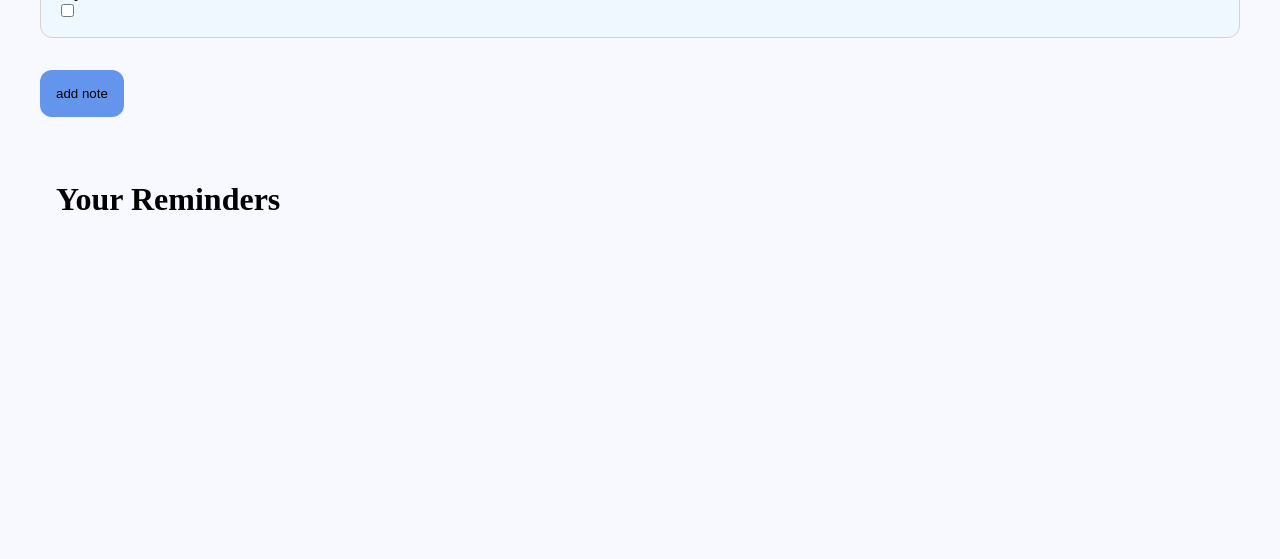
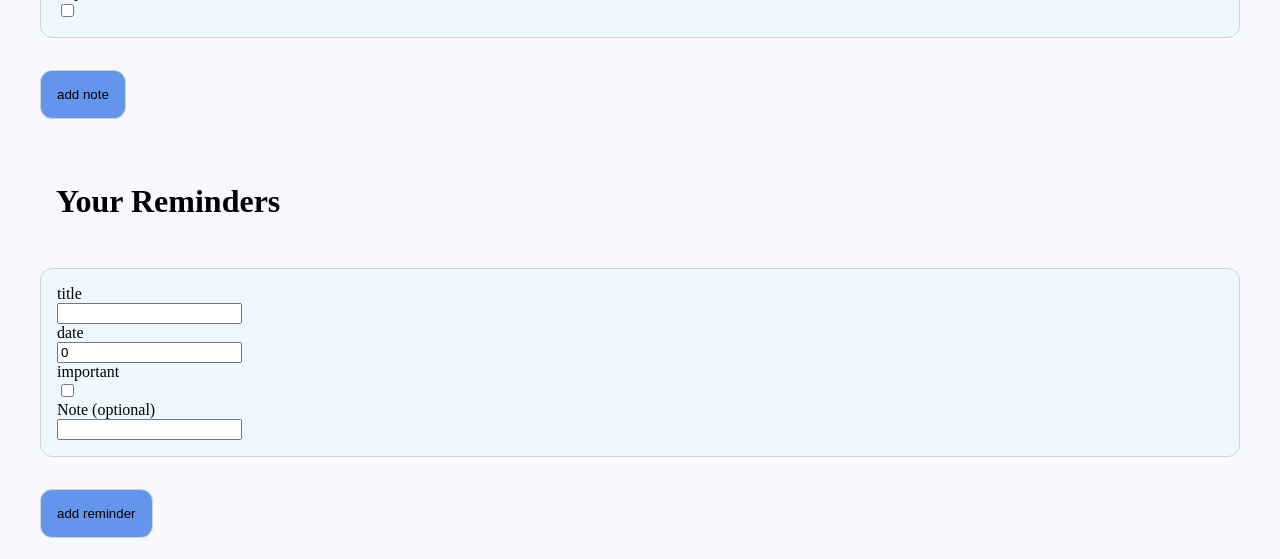
Before and after one commit to SimonReilich/ToDo-Ui, an Angular app: page / in a window 1280 px wide. Shown: the part 330-889 px from the top of the page. Before the commit the page ends 800 px from the top, so only its background shows below. Built offline with nearby package versions, Linux system fonts and the light colour scheme; no server answers.

Commit message:
reminders can now be added and are displayed properly. The can also e assigned to notes

```diff
--- a/src/app/api/note.service.ts
+++ b/src/app/api/note.service.ts
@@ -47,6 +47,6 @@ export class NoteService {
   }
 
   delete(id: number) {
-    this.http.delete('/api/notes/' + id)
+    this.http.delete('/api/notes/' + id).subscribe()
   }
 }
--- a/src/app/api/reminder.service.ts
+++ b/src/app/api/reminder.service.ts
@@ -25,7 +25,7 @@ export class ReminderService {
     }
 
     create(reminder: Reminder) {
-        return this.http.post('/api/reminders', {
+        return this.http.post<Reminder>('/api/reminders', {
             title: reminder.title,
             date: reminder.date,
             category: reminder.category,
@@ -42,6 +42,6 @@ export class ReminderService {
     }
 
     delete(id: number) {
-        this.http.delete('/api/reminders/' + id)
+        this.http.delete('/api/reminders/' + id).subscribe()
     }
 }
--- a/src/app/app.ts
+++ b/src/app/app.ts
@@ -4,7 +4,8 @@ import {Note, NoteService} from "./api/note.service";
 import {toSignal} from "@angular/core/rxjs-interop";
 import {NoteformComponent} from "./components/noteform.component";
 import {Reminder, ReminderService} from "./api/reminder.service";
-import {scan, Subject, switchMap} from "rxjs";
+import {scan, startWith, Subject, switchMap} from "rxjs";
+import {RemformComponent} from "./components/remform.component";
 
 interface NoteMessage {
     type: 'D' | 'C' | 'E' | 'ER' | 'DR';
@@ -28,13 +29,19 @@ function processNotes(state: Note[], msg: NoteMessage): Note[] {
             state[i] = msg.note!
             return state
         case 'ER':
-            return state.map<Note>((note: any) => {
-            if (note.reminder.find((r:any) => r.id == msg.reminder!.id)) {
+            return state.map((note: Note) => {
+            if (note.reminders.find((r: Reminder) => r.id == msg.reminder!.id)) {
                 return {
                     id: note.id,
                     name: note.name,
                     description: note.description,
-                    reminders: [...note.reminders.filter((r: any) => r.id != msg.reminder!.id), msg.reminder],
+                    reminders: note.reminders.map((r: Reminder) => {
+                        if (r.id == msg.reminder!.id) {
+                            return msg.reminder!;
+                        } else {
+                            return r;
+                        }
+                    }),
                     category: note.category,
                 }
             } else {
@@ -69,7 +76,7 @@ function processRems(state: Reminder[], msg: RemMessage): Reminder[] {
 
 @Component({
     selector: 'td-root',
-    imports: [RouterOutlet, NoteformComponent],
+    imports: [RouterOutlet, NoteformComponent, RemformComponent],
     template: `
         <h1>Welcome to {{ title() }}!</h1>
 
@@ -90,10 +97,11 @@ function processRems(state: Reminder[], msg: RemMessage): Reminder[] {
                             @if (!reminder.done) {
                                 <button (click)="done(reminder.id)" class="done">done</button>
                             }
-                            <button (click)="removeRem(note.id, reminder.id)">remove reminder</button>
+                            <button (click)="removeRemFromNote(note.id, reminder.id)">remove reminder</button>
                         </li>
                     }
                 </ul>
+                <button (click)="deleteNote(note.id)">delete</button>
             </div>
         }
 
@@ -110,8 +118,11 @@ function processRems(state: Reminder[], msg: RemMessage): Reminder[] {
                 @if (!reminder.done) {
                     <button (click)="done(reminder.id)" class="done">done</button>
                 }
+                <button (click)="deleteReminder(reminder.id)">delete</button>
             </div>
         }
+
+        <rem-form-component (saved)="addRem($event)" (attatch)="addRemToNote($event)"></rem-form-component>
 
         <router-outlet/>
     `,
@@ -130,13 +141,13 @@ export class App implements OnDestroy {
 
         const notes$ = this.noteService.getAll()
             .pipe(
-                switchMap(notes => this.updateSubjectNotes.pipe(scan(processNotes, notes))),
+                switchMap(notes => this.updateSubjectNotes.pipe(scan(processNotes, notes), startWith(notes))),
             )
         this.notes = toSignal(notes$, {initialValue: []});
 
         const reminders$ = this.reminderService.getAll()
             .pipe(
-                switchMap(reminders => this.updateSubjectRems.pipe(scan(processRems, reminders))),
+                switchMap(reminders => this.updateSubjectRems.pipe(scan(processRems, reminders), startWith(reminders))),
             )
         this.reminders = toSignal(reminders$, {initialValue: []});
     }
@@ -160,19 +171,47 @@ export class App implements OnDestroy {
         this.updateSubjectRems.next({type: 'E', reminder: edited})
     }
 
-    removeRem(id: number, rId: number) {
+    deleteReminder(id: number) {
+        const reminder = this.reminders().filter(reminder => reminder.id == id)[0]
+        this.reminderService.delete(id)
+        this.updateSubjectNotes.next({type: 'DR', reminder: reminder})
+        this.updateSubjectRems.next({type: 'D', reminder: reminder})
+    }
+
+    deleteNote(id: number) {
+        const note = this.notes().filter(reminder => reminder.id == id)[0]
+        this.noteService.delete(id)
+        this.updateSubjectNotes.next({type: 'D', note: note})
+    }
+
+    removeRemFromNote(id: number, rId: number) {
         this.noteService.removeReminder(id, rId)
         const original = this.notes().filter((note) => note.id == id)[0]
-        const edited: Note = {
+        // const toRemove = original.reminders.filter((reminder) => reminder.id == rId)[0]
+        // this.updateSubjectNotes.next({type: 'DR', reminder: toRemove})
+        // this.updateSubjectRems.next({type: 'D', reminder: toRemove})
+        const modified: Note = {
             id: original.id,
             name: original.name,
             description: original.description,
-            reminders: original.reminders.filter((reminder) => reminder.id != rId),
-            category: original.category
+            reminders: original.reminders.filter((r: Reminder)=> r.id != rId),
+            category: original.category,
         }
-        const toRemove = original.reminders.filter((reminder) => reminder.id == rId)[0]
-        this.updateSubjectNotes.next({type: 'DR', reminder: toRemove})
-        this.updateSubjectRems.next({type: 'D', reminder: toRemove})
+        this.updateSubjectNotes.next({type: 'E', note: modified})
+    }
+
+    addRemToNote(input: [number, string]) {
+        const original = this.notes().filter(note => note.name == input[1])[0]
+        if (original != undefined) {
+            const modified: Note = {
+                id: original.id,
+                name: original.name,
+                description: original.description,
+                reminders: [...original.reminders, this.reminders().filter(r => r.id == input[0])[0]],
+                category: original.category,
+            }
+            this.updateSubjectNotes.next({type: 'E', note: modified})
+        }
     }
 
     add(note: Note) {
@@ -183,4 +222,8 @@ export class App implements OnDestroy {
             }
         })
     }
+
+    addRem(reminder: Reminder) {
+        this.updateSubjectRems.next({type: 'C', reminder: reminder})
+    }
 }
--- a/src/app/components/remform.component.ts
+++ b/src/app/components/remform.component.ts
@@ -2,6 +2,7 @@ import {Component, output} from '@angular/core';
 import {Reminder, ReminderService} from "../api/reminder.service";
 import {FormControl, ReactiveFormsModule} from '@angular/forms';
 import {Observable} from "rxjs";
+import {Note} from "../api/note.service";
 
 @Component({
   selector: 'rem-form-component',
@@ -12,10 +13,12 @@ import {Observable} from "rxjs";
     <form>
       <div>title</div>
       <input type="text" id="title" [formControl]="title">
-      <div>description</div>
-      <input type="text" id="desc" [formControl]="desc">
+      <div>date</div>
+      <input type="number" id="date" [formControl]="date">
       <div>important</div>
       <input type="checkbox" id="imp" [formControl]="imp">
+      <div>Note (optional)</div>
+      <input type="text" id="note" [formControl]="note">
     </form>
     <button (click)="add()">add reminder</button>
   `,
@@ -35,13 +38,24 @@ import {Observable} from "rxjs";
 export class RemformComponent {
 
   title = new FormControl('');
-  desc = new FormControl('');
+  date = new FormControl(0);
   imp = new FormControl(false);
+  note = new FormControl('');
 
-  saved = output<Observable<Reminder>>();
+  saved = output<Reminder>();
+  attatch = output<[number, string]>();
 
   constructor(private readonly reminderService: ReminderService) {}
 
   add() {
+    this.reminderService.create(<Reminder>{
+      id: 0,
+      title: this.title.value,
+      date: this.date.value,
+      category: this.imp.value ? "Important" : "ToDo",
+    }).subscribe(reminder => {
+      this.saved.emit(reminder)
+      this.attatch.emit([reminder.id, this.note.value!])
+    })
   }
 }
--- a/src/styles.scss
+++ b/src/styles.scss
@@ -19,7 +19,7 @@ button {
   padding: 1rem;
   border-radius: 0.75rem;
   background-color: cornflowerblue;
-  border: none;
+  border: 1px solid lightgray;
 }
 
 .done {
```
